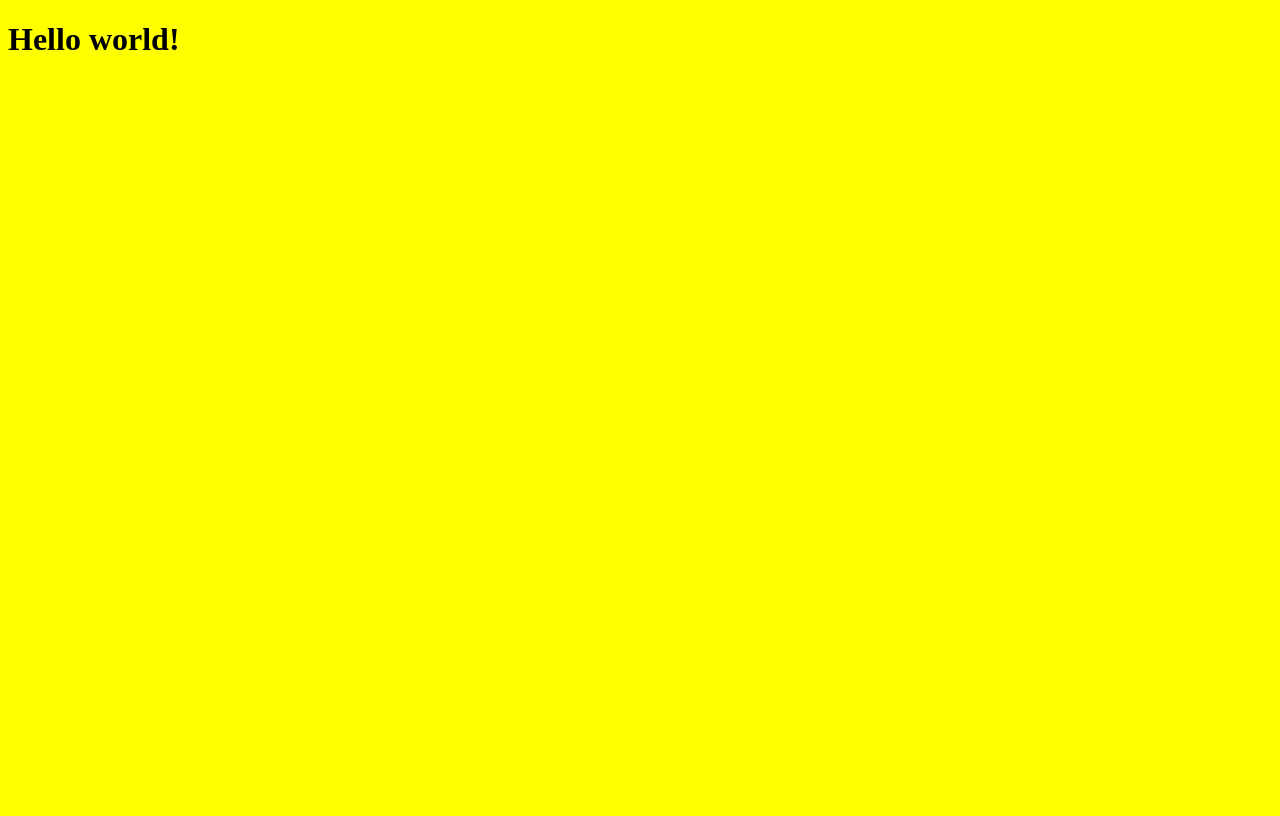
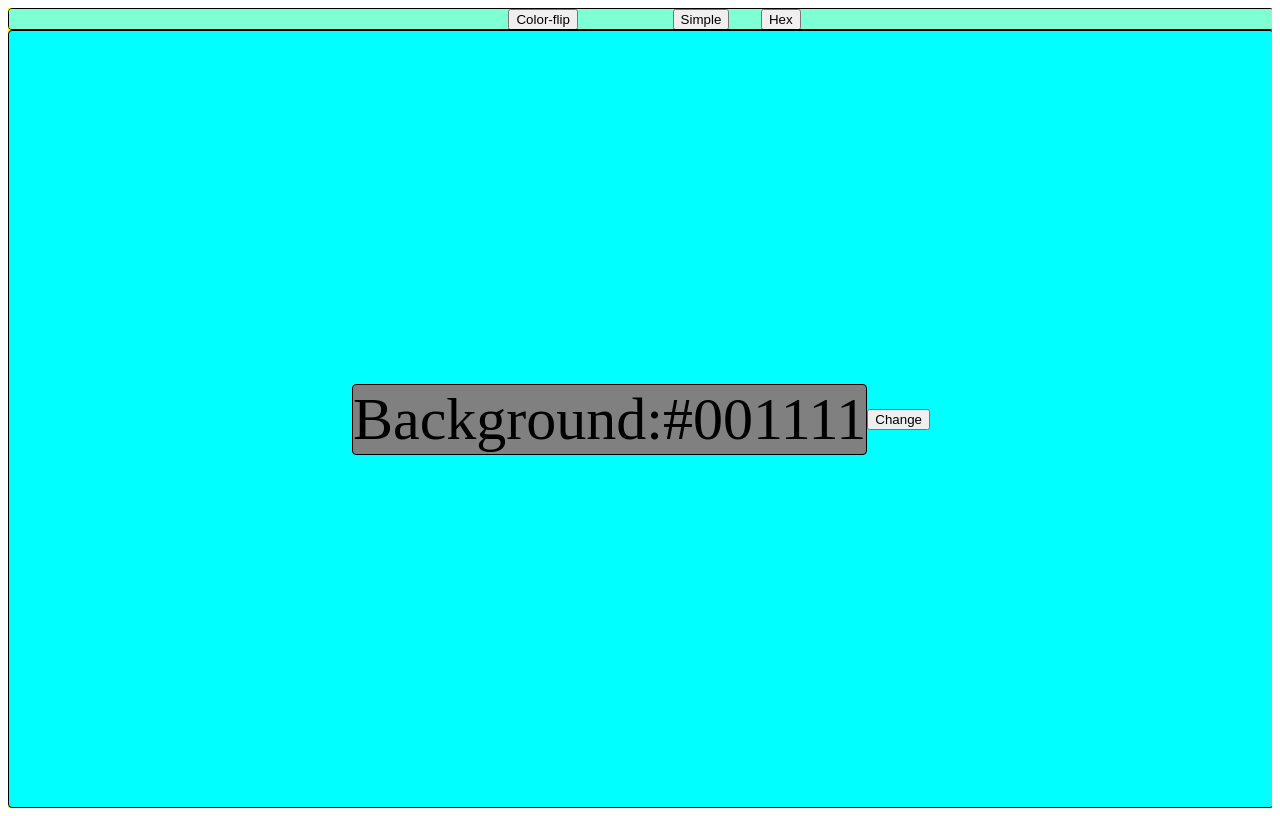
Before and after one commit to chakalivijaymani/background, a plain HTML site: page index.html in a window 1280 px wide. Drawn offline with Linux system fonts and the light colour scheme.

Commit message:
ok
update the changes that i have made

```diff
--- a/index.css
+++ b/index.css
@@ -1,3 +1,56 @@
-body{
+#div1{
+    width: 100%;
+    overflow: auto;
     background-color: yellow;
+    display: flex;
+    flex-direction: column;
+    height: 100vh;
 }
+#div2,#div3{
+    width: 100%;
+    float:none;
+    overflow: auto;
+
+}
+#div4,#div5{
+    width: 50%;
+    float: left;
+    overflow: auto;
+}
+#div6{
+    float: right;
+    align-items: center;
+}
+#div7,#div8{
+    float: left;
+    padding-left: 5%;
+
+}
+#div6{
+    padding-right: 10%;
+}
+#div2{
+    background-color: aquamarine;
+
+    height: fit-content;
+    border :1px solid black;
+    border-radius: 4px;
+
+
+}
+#div3{
+    background-color: aqua;
+    align-items: center;
+    height: 100%;
+    display:flex;
+    justify-content: center;
+    border: 1px solid black;
+    border-radius: 4px;
+}
+#div9{
+    background-color: grey;
+    font-size: 60px;
+    border: 1px solid black;
+    border-radius: 4px;
+
+}
--- a/index.html
+++ b/index.html
@@ -8,6 +8,46 @@
     <link rel="stylesheet" href="index.css">
 </head>
 <body>
-    <h1>Hello world!</h1>
+   <div id="div1">
+    <div id="div2">
+        <div id="div4">
+            <div id="div6"><button onclick='ColorFlip()'>Color-flip</button></div>
+        </div>
+        <div id="div5">
+            <div id="div7"><button onclick='simple()'>Simple</button></div>
+            <div id="div8"><button onclick='hex()'>Hex</button></div>
+        </div>
+    </div>
+    <div id="div3">
+        <div id="div9">Background:#001111</div>
+        <div style="align-items: center;">
+        <button onclick="click1()">Change</button>
+        </div>
+    </div>
+   </div>
+    <script>
+        var arr;
+       function ColorFlip(){
+         arr=['green', 'red'];
+        // click(arr);
+       }
+
+       function simple(){
+         arr=['violet','indigo', 'blue', 'green', 'yellow', 'orange', 'red'];
+        // click(arr);
+       }
+
+       function hex(){
+          arr=['#ffffff', '#111111', '#222222', '#333333', '#444444', '#555555', '#666666'];
+        //  click(arr);
+       }
+
+       function click1(){
+        const x=arr[(Math.floor(Math.random()*arr.length))];
+        const result = document.getElementById('div3');
+        result.style.backgroundColor=x;
+        document.getElementById('div9').innerText='Background color : '+x;
+       }
+    </script>
 </body>
 </html>
```
